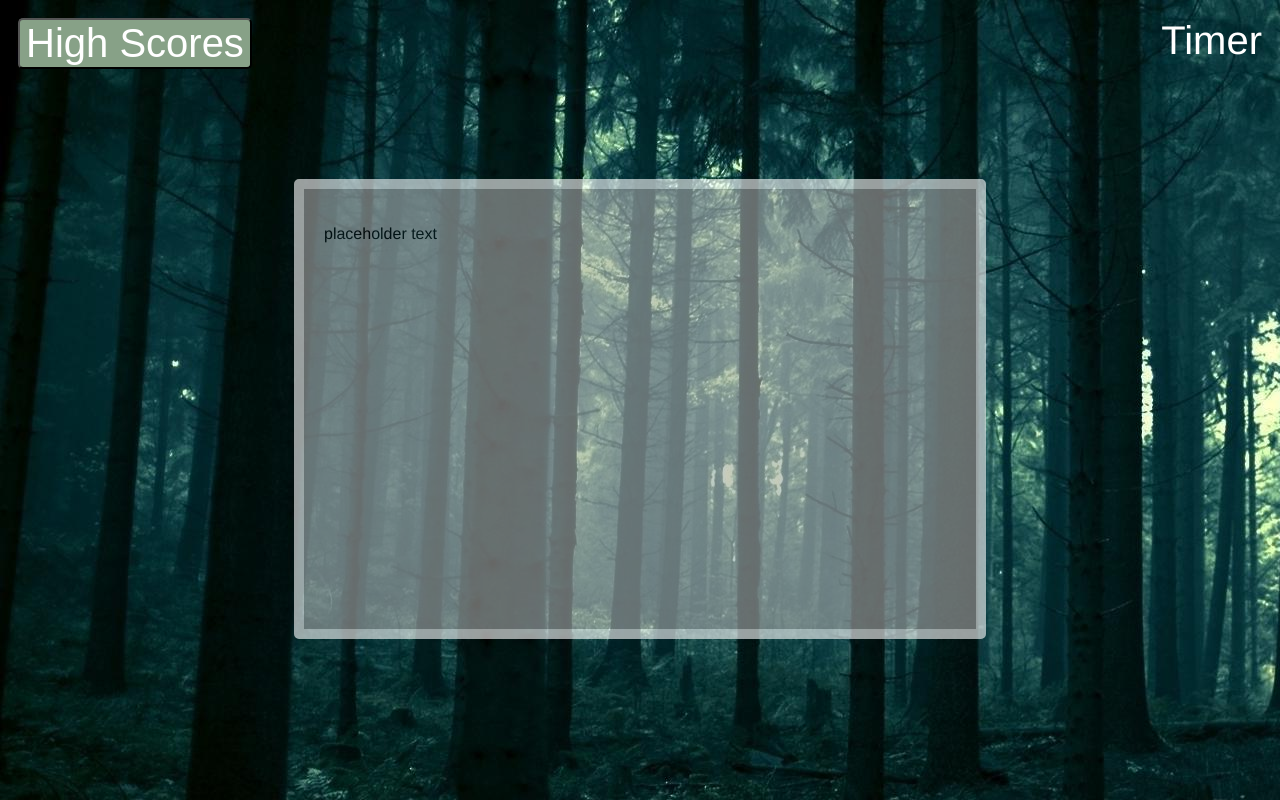
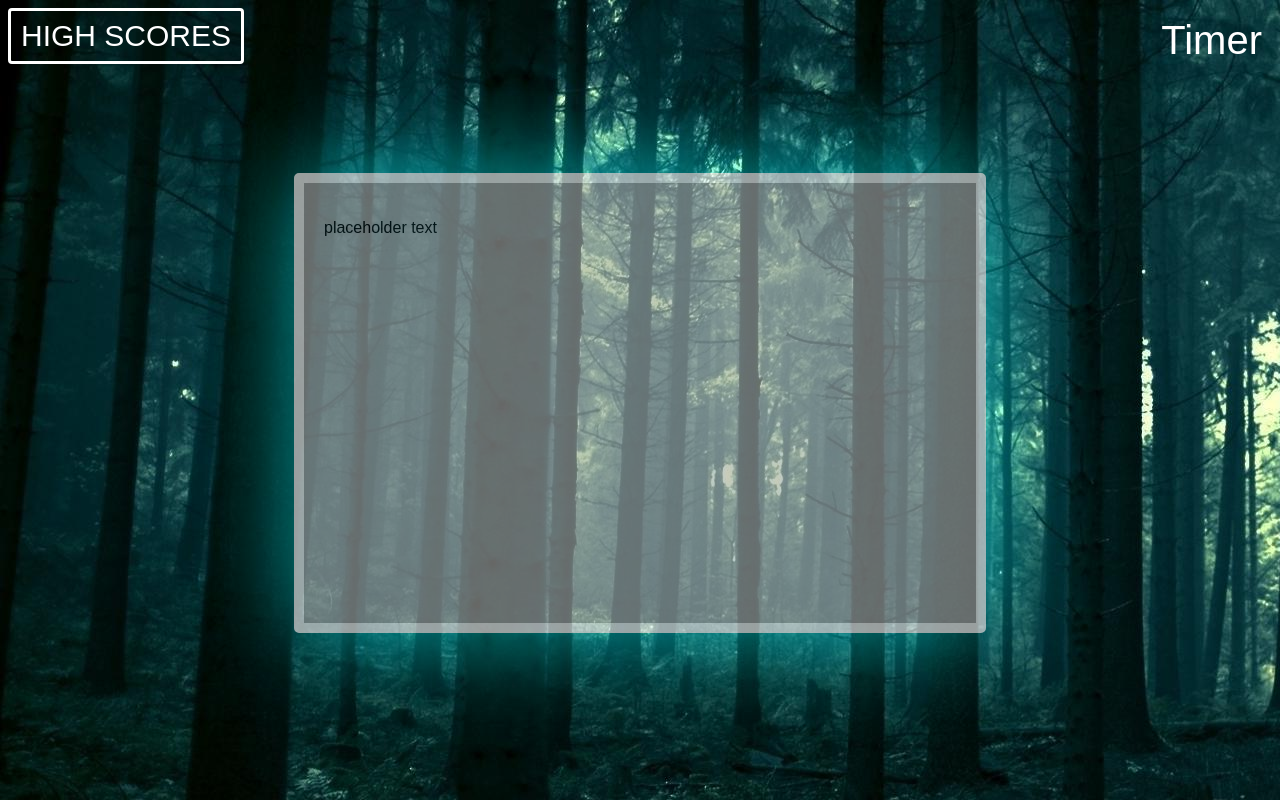
Before and after one commit to cammeer/Coding-Quiz, a plain HTML site: page index.html in a window 1280 px wide. Drawn offline with Linux system fonts and the light colour scheme.

Commit message:
more styling

```diff
--- a/assets/css/style.css
+++ b/assets/css/style.css
@@ -1,6 +1,6 @@
 body {
     color: black;
-    font-family: Helvetica, Arial, sans-serif;
+    font-family: Montserrat, Arial, sans-serif;
     background-image: url('../images/forest.jpeg');
 }
 
@@ -14,11 +14,23 @@ body {
 }
 
 button {
-    background-color: rgb(135, 161, 135);
+    transition: all .5s ease;
+    color: #fff;
+    border: 3px solid white;
+    font-family: 'Montserrat', sans-serif;
+    text-transform: uppercase;
+    text-align: center;
+    line-height: 1;
+    font-size: 30px;
+    background-color: transparent;
+    padding: 10px;
+    outline: none;
+    border-radius: 4px;
+}
+
+button:hover {
     color: white;
-    font-size: 40px;
-    border-radius: 5px;
-    margin: 10px;
+    background-color: rgba(0, 255, 255, 0.396);
 }
 
 .alignright {
@@ -36,4 +48,5 @@ button {
     padding: 20px;
     margin: auto;
     margin-top: 100px;
+    box-shadow: 0px 0px 100px #0ff;
 }
```
